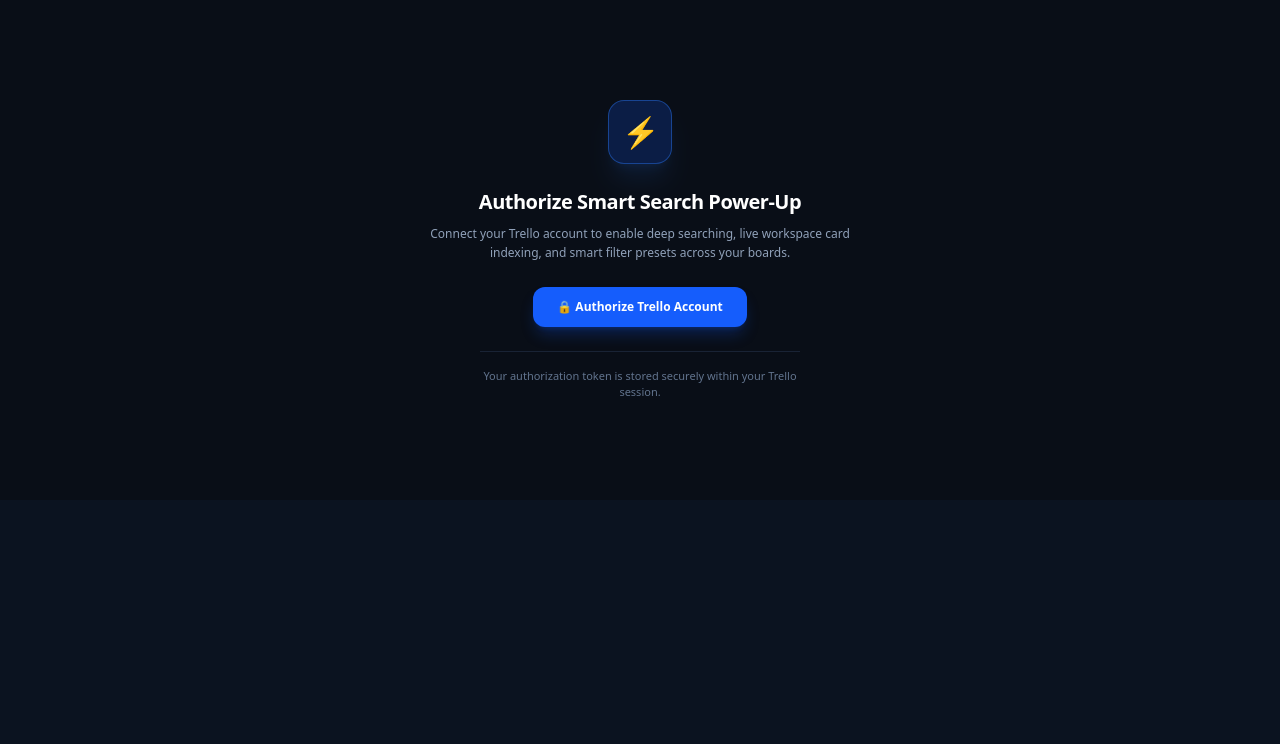
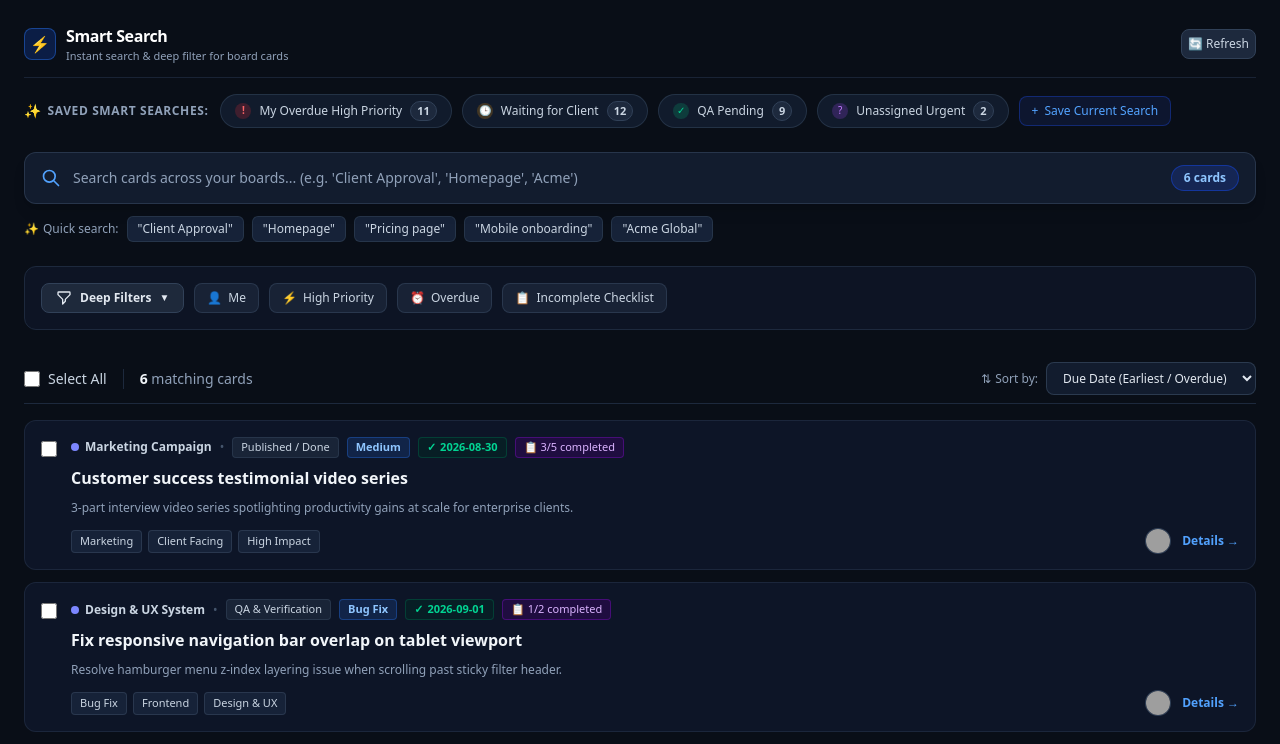
Before and after one commit to Techexplified/smart-search, a React (Vite) app: page / in a window 1280 px wide. Shown: the top 744 px of the page. Built offline with nearby package versions, Linux system fonts and the light colour scheme; no server answers; grey boxes are pictures that could not be loaded.

Commit message:
Completely remove auth requirement and enable instant zero-auth native board card search

```diff
--- a/public/connector.html
+++ b/public/connector.html
@@ -6,7 +6,7 @@
     <!-- Official Trello Power-Up Client Library -->
     <script src="https://p.trellocdn.com/power-up.min.js"></script>
     <script>
-      // Dedicated Trello Power-Up connector capability initialization
+      // Dedicated Trello Power-Up connector capability initialization (Zero Auth)
       window.TrelloPowerUp.initialize({
         'board-buttons': function (t) {
           return [
@@ -18,7 +18,7 @@
               text: 'Smart Search',
               callback: function (tContext) {
                 return tContext.modal({
-                  title: 'Search Workspace Cards',
+                  title: 'Search Board Cards',
                   url: './index.html',
                   height: 680,
                   fullscreen: false
@@ -34,7 +34,7 @@
               text: 'Smart Search',
               callback: function (tContext) {
                 return tContext.modal({
-                  title: 'Search Workspace Cards',
+                  title: 'Search Board Cards',
                   url: './index.html',
                   height: 680,
                   fullscreen: false
@@ -42,13 +42,6 @@
               }
             }
           ];
-        },
-        'show-authorization': function (t) {
-          return t.popup({
-            title: 'Authorization Required',
-            url: './index.html',
-            height: 380
-          });
         }
       });
     </script>
--- a/src/App.jsx
+++ b/src/App.jsx
@@ -3,10 +3,9 @@
 import SearchBar from './components/SearchBar'
 import DeepFilters from './components/DeepFilters'
 import CardList from './components/CardList'
-import AuthScreen from './components/AuthScreen'
 import { initTrelloPowerUp, getTrelloContext } from './trelloPowerUp'
-import { getStoredToken, authorizeWithTrello, clearToken } from './services/trelloAuthService'
-import { fetchLiveCards } from './services/trelloRealApi'
+import { fetchCurrentBoardCards } from './services/trelloBoardSdk'
+import { MOCK_CARDS } from './data/mockCards'
 import { filterCards } from './services/trelloApi'
 
 // Initialize Trello Power-Up hooks if loaded inside Trello
@@ -14,10 +13,8 @@
 
 export default function App() {
   const [tContext] = useState(() => getTrelloContext())
-  const [token, setToken] = useState(null)
-  const [authError, setAuthError] = useState(null)
-  const [isLoadingCards, setIsLoadingCards] = useState(false)
-  const [liveCards, setLiveCards] = useState([])
+  const [isLoadingCards, setIsLoadingCards] = useState(true)
+  const [boardCards, setBoardCards] = useState([])
 
   // Search & Filter State
   const [activeSavedSearch, setActiveSavedSearch] = useState(null)
@@ -37,60 +34,41 @@
     sortBy: 'Due Date (Earliest / Overdue)'
   })
 
-  // Load cards from Trello REST API
-  const loadCards = useCallback(async (userToken) => {
-    const apiKey = import.meta.env.VITE_TRELLO_API_KEY
-    if (!apiKey) return
-
-    setIsLoadingCards(true)
-    setAuthError(null)
+  // Load cards directly from Trello Power-Up SDK (Zero Auth Needed)
+  const loadCards = useCallback(async () => {
     try {
-      const cards = await fetchLiveCards(apiKey, userToken)
-      setLiveCards(cards)
-    } catch (err) {
-      setAuthError(err.message || 'Error fetching live Trello cards.')
+      if (tContext) {
+        const fetchedCards = await fetchCurrentBoardCards(tContext)
+        if (fetchedCards && fetchedCards.length > 0) {
+          setBoardCards(fetchedCards)
+        } else {
+          setBoardCards(MOCK_CARDS)
+        }
+      } else {
+        setBoardCards(MOCK_CARDS)
+      }
+    } catch {
+      setBoardCards(MOCK_CARDS)
     } finally {
       setIsLoadingCards(false)
     }
-  }, [])
+  }, [tContext])
 
-  // Initialize Trello context and check stored token
   useEffect(() => {
-    getStoredToken(tContext).then((storedToken) => {
-      if (storedToken) {
-        setToken(storedToken)
-        loadCards(storedToken)
-      }
-    })
-  }, [tContext, loadCards])
+    const timer = setTimeout(() => {
+      loadCards()
+    }, 0)
+    return () => clearTimeout(timer)
+  }, [loadCards])
 
-  // Handle User Click on Authorize
-  const handleAuthorize = async (apiKeyOverride) => {
-    setAuthError(null)
-    const key = apiKeyOverride || import.meta.env.VITE_TRELLO_API_KEY
-    try {
-      const userToken = await authorizeWithTrello(tContext, key)
-      setToken(userToken)
-      await loadCards(userToken)
-    } catch (err) {
-      setAuthError(err.message || 'Authorization failed.')
-    }
-  }
-
-  const handleLogout = async () => {
-    await clearToken(tContext)
-    setToken(null)
-    setLiveCards([])
-  }
-
-  // Apply filtering logic to live Trello cards
+  // Apply filtering logic to board cards
   const filteredCards = useMemo(() => {
-    return filterCards(liveCards, {
+    return filterCards(boardCards, {
       query,
       quickFilter,
       ...filterState
     })
-  }, [liveCards, query, quickFilter, filterState])
+  }, [boardCards, query, quickFilter, filterState])
 
   // Preset & Filter Handlers
   const handleSelectSavedSearch = (presetId) => {
@@ -134,11 +112,6 @@
     })
   }
 
-  // Show AuthScreen if user is not authorized yet
-  if (!token) {
-    return <AuthScreen onAuthorize={handleAuthorize} error={authError} />
-  }
-
   return (
     <div className="min-h-screen bg-[#090e17] text-slate-100 p-3 md:p-6 font-sans">
       <div className="max-w-full mx-auto space-y-4">
@@ -150,24 +123,21 @@
             </div>
             <div>
               <h1 className="text-base font-bold tracking-tight text-white">Smart Search</h1>
-              <p className="text-[11px] text-slate-400">Searching live cards across your workspace</p>
+              <p className="text-[11px] text-slate-400">Instant search & deep filter for board cards</p>
             </div>
           </div>
 
           <div className="flex items-center gap-2">
             <button
-              onClick={() => loadCards(token)}
+              onClick={() => {
+                setIsLoadingCards(true)
+                loadCards()
+              }}
               disabled={isLoadingCards}
-              className="p-1.5 rounded-lg bg-slate-800 text-slate-300 hover:text-white text-xs border border-slate-700 transition-colors"
-              title="Refresh Workspace Cards"
+              className="p-1.5 rounded-lg bg-slate-800 text-slate-300 hover:text-white text-xs border border-slate-700 transition-colors flex items-center gap-1"
+              title="Refresh Board Cards"
             >
-              🔄
-            </button>
-            <button
-              onClick={handleLogout}
-              className="text-[11px] text-slate-400 hover:text-slate-200 underline"
-            >
-              Disconnect
+              🔄 Refresh
             </button>
           </div>
         </header>
@@ -176,7 +146,7 @@
         {isLoadingCards ? (
           <div className="text-center py-12 space-y-3">
             <div className="w-8 h-8 border-2 border-blue-500/30 border-t-blue-500 rounded-full animate-spin mx-auto"></div>
-            <p className="text-xs text-slate-400">Loading cards from your Trello workspace...</p>
+            <p className="text-xs text-slate-400">Loading cards from your Trello board...</p>
           </div>
         ) : (
           <>
--- /dev/null
+++ b/src/services/trelloBoardSdk.js
@@ -0,0 +1,75 @@
+// Zero-Auth Native Trello Board SDK Service
+// Fetches cards, lists, members, labels, and checklists directly from the open board with 0 authorization needed.
+
+export async function fetchCurrentBoardCards(t) {
+  if (!t || typeof t.cards !== 'function') {
+    return []
+  }
+
+  try {
+    // Fetch all cards on the current board
+    const cards = await t.cards('all')
+
+    return cards.map((card) => {
+      const isOverdue = card.due ? new Date(card.due) < new Date() && !card.dueComplete : false
+
+      // Checklist stats from card badges or checklists array
+      let checklistText = ''
+      let hasIncompleteChecklist = false
+      if (card.badges && card.badges.checkItems > 0) {
+        checklistText = `${card.badges.checkItemsChecked}/${card.badges.checkItems} completed`
+        if (card.badges.checkItemsChecked < card.badges.checkItems) {
+          hasIncompleteChecklist = true
+        }
+      } else if (card.checklists && card.checklists.length > 0) {
+        let totalItems = 0
+        let completedItems = 0
+        card.checklists.forEach(cl => {
+          if (cl.checkItems) {
+            totalItems += cl.checkItems.length
+            completedItems += cl.checkItems.filter(item => item.state === 'complete').length
+          }
+        })
+        if (totalItems > 0) {
+          checklistText = `${completedItems}/${totalItems} completed`
+          if (completedItems < totalItems) {
+            hasIncompleteChecklist = true
+          }
+        }
+      }
+
+      // Priority calculation from label names
+      let priority = 'Normal'
+      const highLabel = card.labels?.find(l => l.name?.toLowerCase().includes('high') || l.name?.toLowerCase().includes('urgent'))
+      if (highLabel) {
+        priority = highLabel.name
+      }
+
+      // Member extraction
+      const assignedMembers = card.members?.map(m => m.username || m.fullName || m.id) || []
+      const primaryMember = card.members?.[0]
+      const avatar = primaryMember?.avatar || primaryMember?.avatarUrl ? (primaryMember.avatarUrl || `${primaryMember.avatar}/50.png`) : null
+
+      return {
+        id: card.id,
+        title: card.name || 'Untitled Card',
+        description: card.desc || '',
+        board: card.board?.name || 'Current Board',
+        list: card.list?.name || 'Board List',
+        priority,
+        dueDate: card.due ? new Date(card.due).toISOString().split('T')[0] : 'No Due Date',
+        isOverdue,
+        hasIncompleteChecklist,
+        checklistText,
+        assignedMembers,
+        labels: card.labels?.map(l => l.name).filter(Boolean) || [],
+        status: card.closed ? 'Archived' : 'Active',
+        avatar,
+        url: card.url
+      }
+    })
+  } catch (err) {
+    console.error('Error fetching cards via Trello SDK:', err)
+    return []
+  }
+}
--- a/src/trelloPowerUp.js
+++ b/src/trelloPowerUp.js
@@ -1,4 +1,4 @@
-// Initialize Trello Power-Up capabilities if running inside Trello iframe
+// Initialize Trello Power-Up capabilities (Zero Auth Mode)
 export function initTrelloPowerUp() {
   if (typeof window !== 'undefined' && window.TrelloPowerUp) {
     try {
@@ -13,7 +13,7 @@
               text: 'Smart Search',
               callback: function (t) {
                 return t.modal({
-                  title: 'Search Workspace Cards',
+                  title: 'Search Board Cards',
                   url: './index.html',
                   height: 680,
                   fullscreen: false
@@ -29,7 +29,7 @@
               text: 'Smart Search',
               callback: function (t) {
                 return t.modal({
-                  title: 'Search Workspace Cards',
+                  title: 'Search Board Cards',
                   url: './index.html',
                   height: 680,
                   fullscreen: false
@@ -37,13 +37,6 @@
               }
             }
           ]
-        },
-        'show-authorization': function (t) {
-          return t.popup({
-            title: 'Authorization Required',
-            url: './index.html',
-            height: 380
-          })
         }
       })
     } catch {
@@ -52,15 +45,10 @@
   }
 }
 
-export function getTrelloContext(apiKey) {
+export function getTrelloContext() {
   if (typeof window !== 'undefined' && window.TrelloPowerUp) {
     try {
-      const key = apiKey || import.meta.env.VITE_TRELLO_API_KEY
-      const appName = import.meta.env.VITE_APP_NAME || 'Smart Search Power-Up'
-      return window.TrelloPowerUp.iframe({
-        appKey: key,
-        appName: appName
-      })
+      return window.TrelloPowerUp.iframe()
     } catch {
       return null
     }
```
